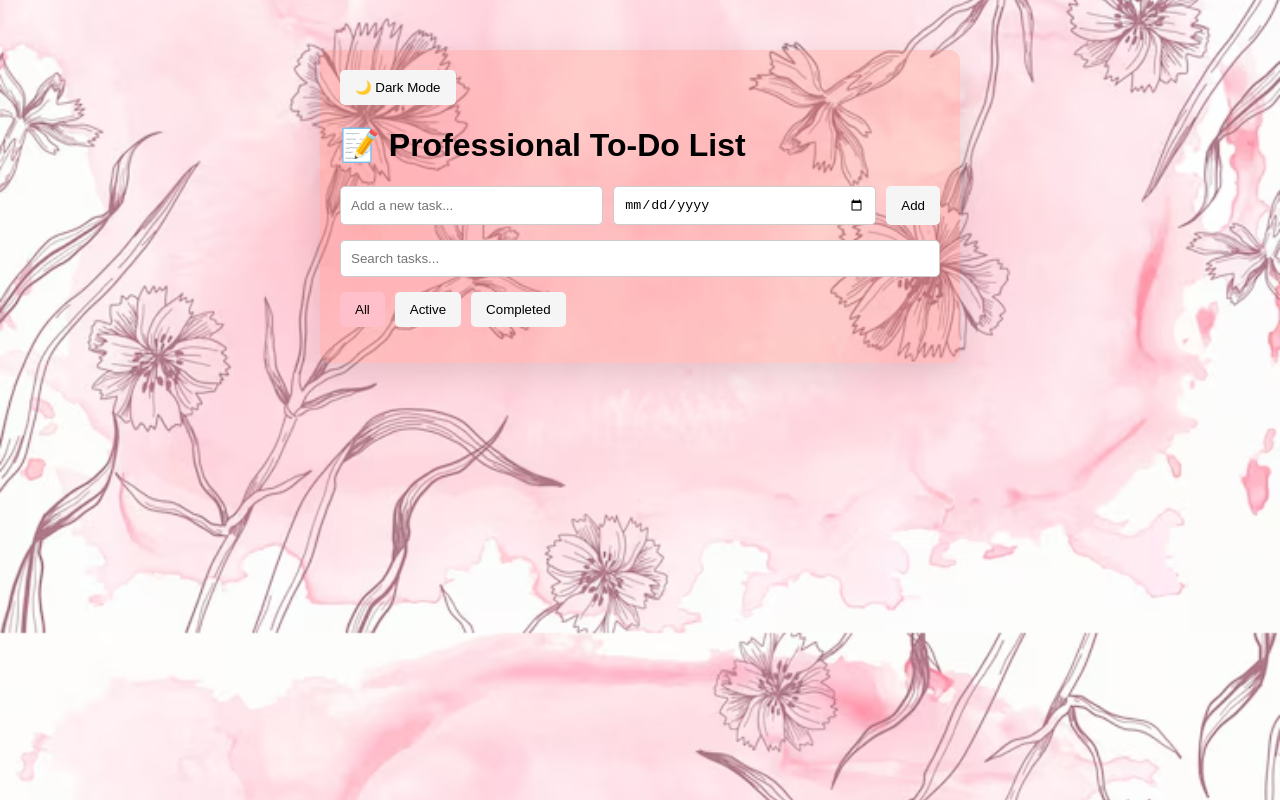
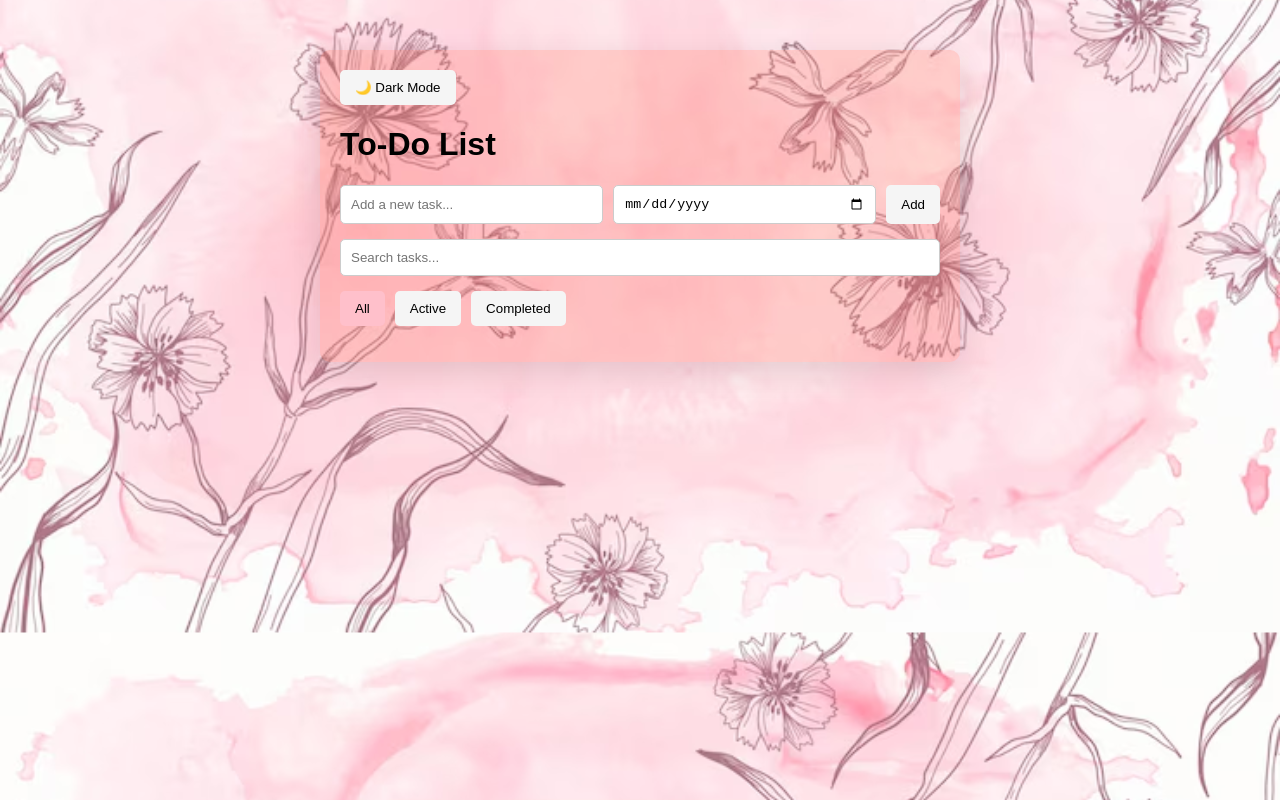
Before and after one commit to nzai0424/maha-to-do-list, a plain HTML site: page index.html in a window 1280 px wide. Drawn offline with Linux system fonts and the light colour scheme.

Commit message:
Update heading To Do List

```diff
--- a/index.html
+++ b/index.html
@@ -3,13 +3,13 @@
 <head>
   <meta charset="UTF-8" />
   <meta name="viewport" content="width=device-width, initial-scale=1.0" />
-  <title>Professional To-Do App</title>
+  <title>To-Do App</title>
   <link rel="stylesheet" href="index.css" >
 </head>
 <body>
   <div class="app">
     <button id="toggle-mode">🌙 Dark Mode</button>
-    <h1>📝 Professional To‑Do List</h1>
+    <h1>To‑Do List</h1>
     <div class="input-area">
       <input type="text" id="task-input" placeholder="Add a new task..." />
       <input type="date" id="due-date" placeholder="Due date" />
```
